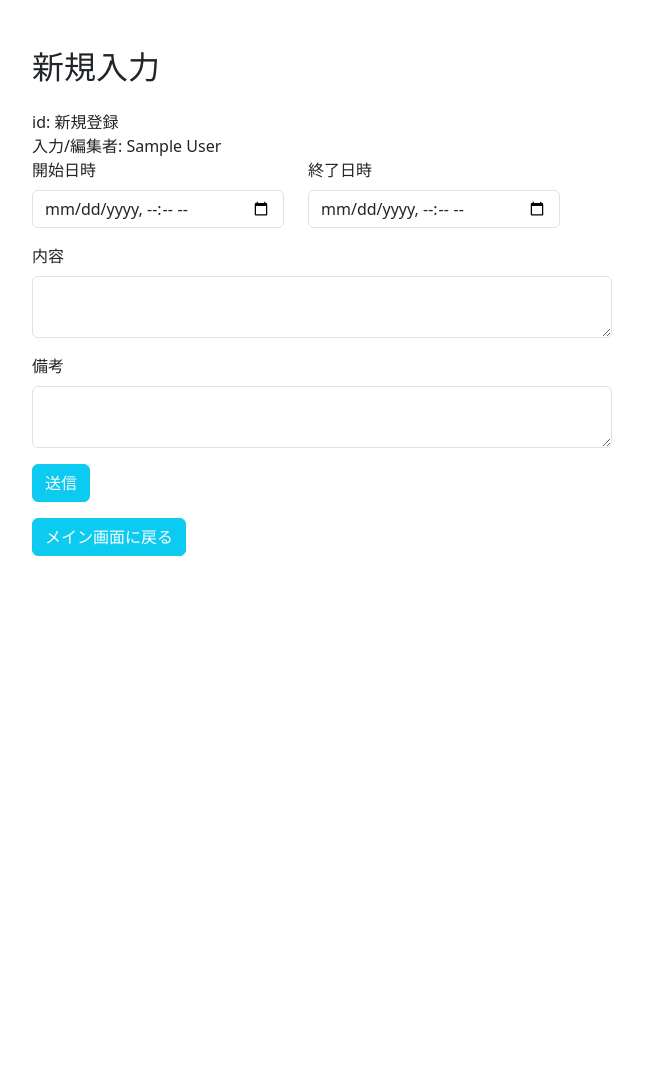
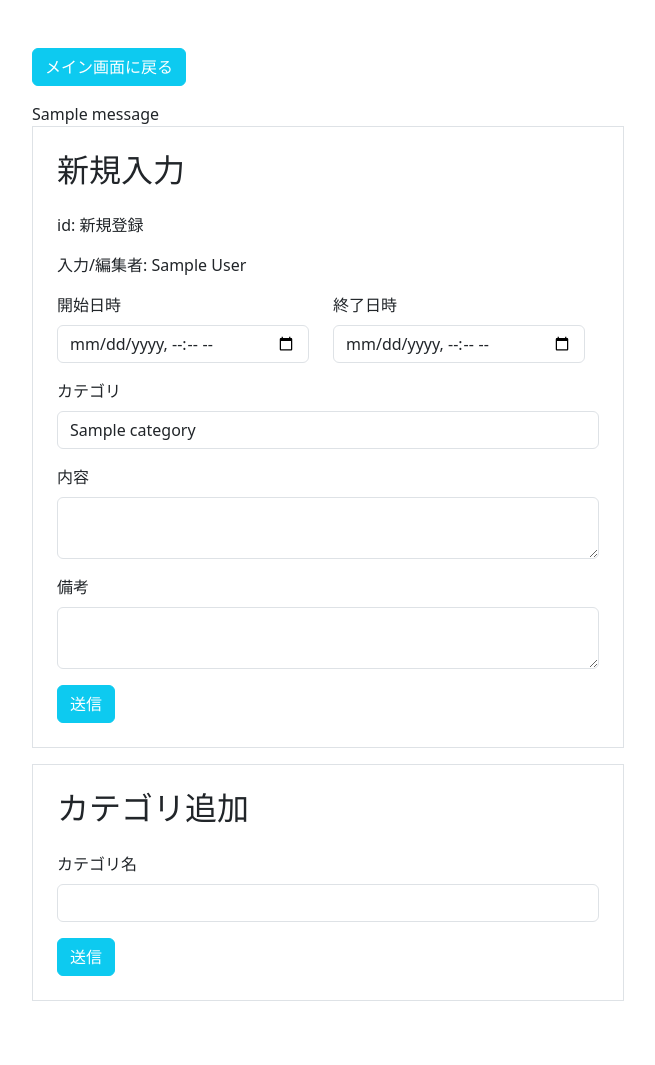
Before and after one commit to tetsuya-okada3620/study_app, a Flask app: page /input_record in a window 1280 px wide. Shown: the whole page, without its empty margins (16-671 px from the left). Before the commit the page ends 556 px from the top, so only its background shows below. Run offline with Flask 3, Linux system fonts and the light colour scheme; a user stored in the database is signed in; tables that the repository leaves empty hold one stand-in row (values such as "Sample post"); one stand-in notice (Sample message) is shown.

Commit message:
カテゴリの列と登録フォームを追記

```diff
--- a/app/forms.py
+++ b/app/forms.py
@@ -1,6 +1,6 @@
 from flask_wtf import FlaskForm
-from wtforms import HiddenField, StringField, PasswordField, SubmitField, TextAreaField, DateTimeLocalField
-from wtforms.validators import DataRequired
+from wtforms import HiddenField, StringField, PasswordField, SubmitField, TextAreaField, DateTimeLocalField, SelectField
+from wtforms.validators import DataRequired, Length
 
 class LoginForm(FlaskForm):
     username = StringField("ユーザー名", validators=[DataRequired()])
@@ -9,8 +9,13 @@ class LoginForm(FlaskForm):
 
 class RecordForm(FlaskForm):
     id = HiddenField()
+    category_name = SelectField("カテゴリ", validators=[DataRequired()])
     confirm = TextAreaField("内容", validators=[DataRequired()])
     study_date_start = DateTimeLocalField("開始日時", format="%Y-%m-%dT%H:%M", validators=[DataRequired()])
     study_date_end = DateTimeLocalField("終了日時", format="%Y-%m-%dT%H:%M", validators=[DataRequired()])
     remark = TextAreaField("備考")
     submit = SubmitField("送信")
+
+class CategoryForm(FlaskForm):
+    category_name = StringField("カテゴリ名", validators=[DataRequired(), Length(max=30)])
+    submit = SubmitField("送信")
--- a/app/templates/index.html
+++ b/app/templates/index.html
@@ -19,9 +19,10 @@
         <table class="table table-hover text-start" style="width: auto;">
             <thead>
                 <tr>
-                    <th>内容</th>
+                    <th>カテゴリ</th>
                     <th>開始日時</th>
                     <th>終了日時</th>
+                    <th>内容</th>
                     <th>備考</th>
                     <th>入力者</th>
                     <th>編集</th>
@@ -30,9 +31,10 @@
             <tbody class="table-group-divider">
                 {% for rec in records: %}
                     <tr>
-                        <td style="max-width: 700px; white-space: pre-wrap; word-break: break-word;">{{ rec.confirm }}</td>
+                        <td>{{ rec.categories.category_name }}</td>
                         <td>{{ rec.study_date_start }}</td>
                         <td>{{ rec.study_date_end }}</td>
+                        <td style="max-width: 700px; white-space: pre-wrap; word-break: break-word;">{{ rec.confirm }}</td>
                         <td>{{ rec.remark }}</td>
                         <td>{{ rec.users.name }}</td>
                         {% if username and user_id == rec.user_id %}
--- a/app/templates/input.html
+++ b/app/templates/input.html
@@ -2,41 +2,73 @@
 {% block title %}新規入力{% endblock %}
 
 {% block content %}
-    <h2 class="mb-4">新規入力</h2>
-    <div class="row">
-        <div class="col-6">
+    <div class="mb-3">
+        <form method="POST" action="{{ url_for('main.index') }}">
+            <button type="submit" class="btn btn-info", style="color: white;">メイン画面に戻る</button>
+        </form>
+    </div>
+
+    {% with messages = get_flashed_messages() %}
+        {% if messages %}
+            {{ messages[-1] }}
+        {% endif %}
+    {% endwith %}
+
+    <div class="border px-4 py-4 col-6 mb-3">
+        <h2 class="mb-4">新規入力</h2>
+        <div class="row">
             <form method="POST" action="{{ url_for('main.input_record') }}">
-                {{ forms.hidden_tag() }}
+                {{ r_forms.hidden_tag() }}
 
-                id: {{ id if id else "新規登録" }}<br>
-                入力/編集者: {{ username }}<br>
+                <div class="mb-3">
+                    id: {{ id if id else "新規登録" }}
+                </div>
+
+                <div class="mb-3">
+                    入力/編集者: {{ username }}
+                </div>
+
                 <div class="mb-3 row">
                     <div class="col-auto">
-                        {{ forms.study_date_start.label(class="form-label") }}
-                        {{ forms.study_date_start(class="form-control") }}
+                        {{ r_forms.study_date_start.label(class="form-label") }}
+                        {{ r_forms.study_date_start(class="form-control") }}
                     </div>
                     <div class="col-auto">
-                        {{ forms.study_date_end.label(class="form-label") }}
-                        {{ forms.study_date_end(class="form-control") }}
+                        {{ r_forms.study_date_end.label(class="form-label") }}
+                        {{ r_forms.study_date_end(class="form-control") }}
                     </div>
                 </div>
+
                 <div class="mb-3">
-                    {{ forms.confirm.label(class="form-label") }}
-                    {{ forms.confirm(class="form-control", style="white-space: pre-wrap; word-break: break-word;") }}
+                    {{ r_forms.category_name.label(class="form-label") }}
+                    {{ r_forms.category_name(class="form-control") }}
                 </div>
+
                 <div class="mb-3">
-                    {{ forms.remark.label(class="form-label") }}
-                    {{ forms.remark(class="form-control", style="white-space: pre-wrap; word-break: break-word;") }}
+                    {{ r_forms.confirm.label(class="form-label") }}
+                    {{ r_forms.confirm(class="form-control", style="white-space: pre-wrap; word-break: break-word;") }}
                 </div>
+
                 <div class="mb-3">
-                    {{ forms.submit(class="btn btn-info", style="color: white;") }}
+                    {{ r_forms.remark.label(class="form-label") }}
+                    {{ r_forms.remark(class="form-control", style="white-space: pre-wrap; word-break: break-word;") }}
                 </div>
+
+                {{ r_forms.submit(class="btn btn-info", style="color: white;") }}
             </form>
         </div>
     </div>
 
-    <form method="POST" action="{{ url_for('main.index') }}">
-        <button type="submit" class="btn btn-info", style="color: white;">メイン画面に戻る</button>
-    </form>
+    <div class="border px-4 py-4 col-6 mb-3">
+        <h2 class="mb-4">カテゴリ追加</h2>
+        <form method="POST" action="{{ url_for('main.input_record') }}">
+            <div class="mb-3">
+                {{ c_forms.category_name.label(class="form-label")}}
+                {{ c_forms.category_name(class="form-control") }}
+            </div>
+            {{ c_forms.hidden_tag() }}
+            {{ c_forms.submit(class="btn btn-info", style="color: white;") }}
+        </form>
+    </div>
 
 {% endblock %}
--- a/app/views.py
+++ b/app/views.py
@@ -1,10 +1,11 @@
 from app.extensions import db, login_manager
-from app.models import Users, Records
+from app.models import Users, Records, Categories
 
 from flask import Blueprint, render_template, flash, redirect, url_for, request
 from flask_login import login_required, login_user, logout_user, current_user
-from app.forms import LoginForm, RecordForm
+from app.forms import LoginForm, RecordForm, CategoryForm
 from sqlalchemy import select
+from sqlalchemy.exc import IntegrityError
 from werkzeug.security import check_password_hash
 from datetime import datetime
 
@@ -58,42 +59,58 @@ def login():
 @login_required
 def input_record():
     id = request.args.get("id")
-    forms = RecordForm()
-    print(id)
+    r_forms = RecordForm()
+    c_forms = CategoryForm()
+
+    # カテゴリ登録
+    if c_forms.validate_on_submit():
+        try:
+            print(c_forms.category_name)
+            db.session.add(Categories(category_name = c_forms.category_name.data))
+            db.session.commit()
+            flash(f"次のカテゴリを追加しました: {c_forms.category_name.data}")
+        except IntegrityError:
+            flash(f"「{c_forms.category_name.data}」のカテゴリは既に追加されています。")
+            db.session.rollback()
+
+    # カテゴリリストの表示
+    category_list = db.session.execute(select(Categories)).scalars().all()
+    r_forms.category_name.choices = [(str(v.category_id), v.category_name) for v in category_list]
 
     if id and request.method == "GET":
         record = db.session.get(Records, int(id))
-        forms.id.data = id
-        forms.confirm.data = record.confirm
-        forms.study_date_start.data = record.study_date_start
-        forms.study_date_end.data = record.study_date_end
-        forms.remark.data = record.remark
+        r_forms.id.data = id
+        r_forms.category_name.data = str(record.category_id)
+        r_forms.confirm.data = record.confirm
+        r_forms.study_date_start.data = record.study_date_start
+        r_forms.study_date_end.data = record.study_date_end
+        r_forms.remark.data = record.remark
 
-    print(forms.id.data)
-    print(forms.errors)
-    print(forms.validate_on_submit())
-    if forms.validate_on_submit():
+    # print(r_forms.id.data)
+    # print(r_forms.errors)
+    # print(r_forms.validate_on_submit())
+    if r_forms.validate_on_submit():
 
-        if forms.id.data:  # 編集
-            print("編集")
-            record = db.session.get(Records, int(forms.id.data))
-            record.confirm = forms.confirm.data
-            record.study_date_start = forms.study_date_start.data
-            record.study_date_end = forms.study_date_end.data
-            record.remark = forms.remark.data
+        if r_forms.id.data:  # 編集
+            record = db.session.get(Records, int(r_forms.id.data))
+            record.confirm = r_forms.confirm.data
+            record.study_date_start = r_forms.study_date_start.data
+            record.study_date_end = r_forms.study_date_end.data
+            record.remark = r_forms.remark.data
+            record.category_id = int(r_forms.category_name.data)
         else:  # 新規登録
-            print("新規登録")
             record = Records(
-                user_id=current_user.user_id,
-                confirm=forms.confirm.data,
-                study_date_start=forms.study_date_start.data,
-                study_date_end=forms.study_date_end.data,
-                write_date=datetime.now(),
-                remark=forms.remark.data
+                user_id = current_user.user_id,
+                confirm = r_forms.confirm.data,
+                study_date_start = r_forms.study_date_start.data,
+                study_date_end = r_forms.study_date_end.data,
+                write_date = datetime.now(),
+                remark = r_forms.remark.data,
+                category_id = int(r_forms.category_name.data)
             )
             db.session.add(record)
         db.session.commit()
 
         return redirect(url_for("main.index"))
 
-    return render_template("input.html", forms=forms, id=id, username=current_user.name)
+    return render_template("input.html", r_forms=r_forms, c_forms=c_forms, id=id, username=current_user.name)
```
Also changed, not shown: app/models.py (+8 -0 lines).
